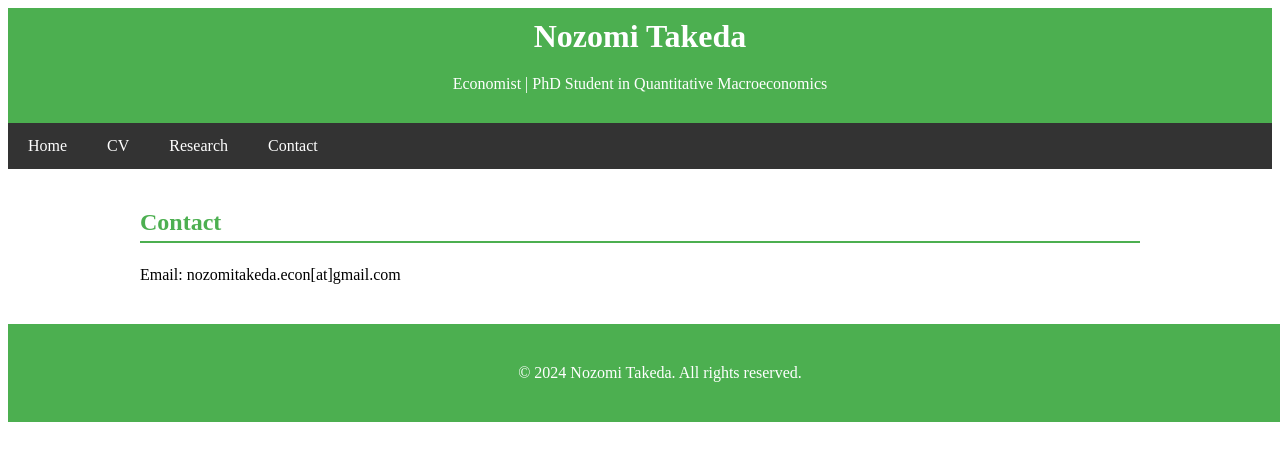
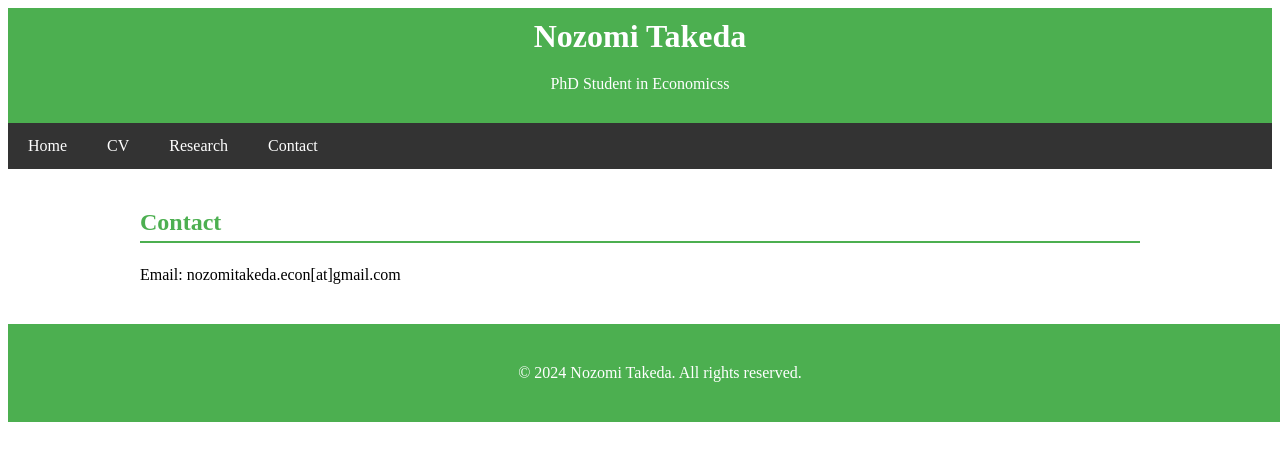
Before and after one commit to tnozomiecon/tnozomiecon.github.io, a plain HTML site: page contact.html in a window 1280 px wide. Shown: the top 460 px of the page. Drawn offline with Linux system fonts and the light colour scheme.

Commit message:
Update contact.html

```diff
--- a/contact.html
+++ b/contact.html
@@ -10,7 +10,7 @@
 
     <header>
         <h1>Nozomi Takeda</h1>
-        <p>Economist | PhD Student in Quantitative Macroeconomics</p>
+        <p>PhD Student in Economicss</p>
     </header>
 
     <nav>
```
